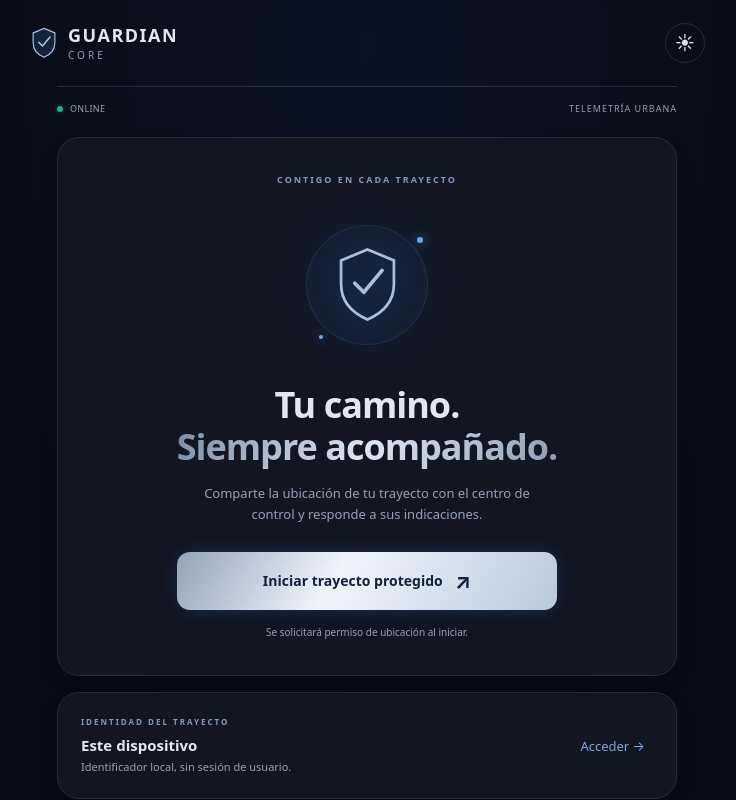
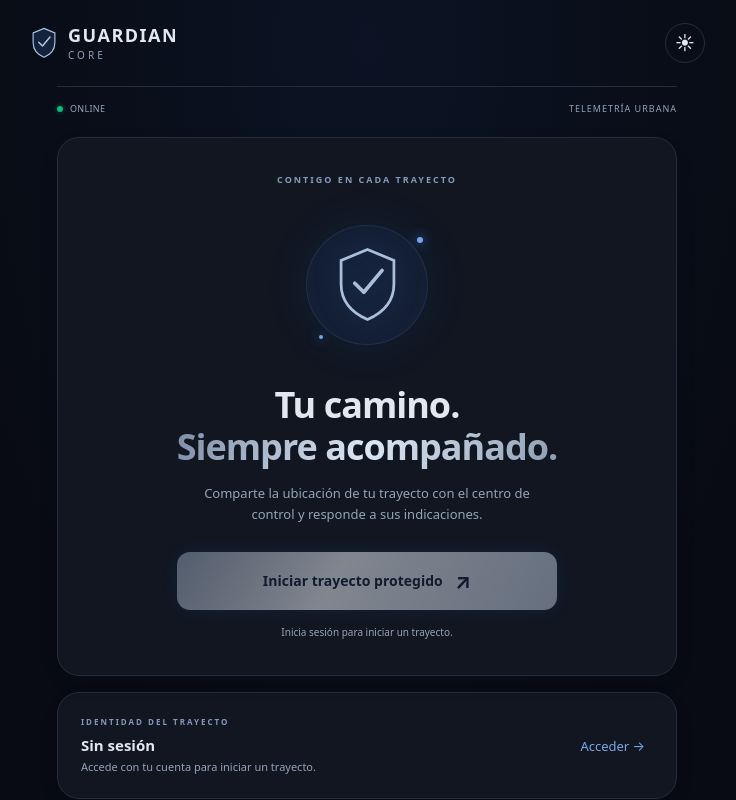
Before and after one commit to Narvi4441/BODO_GLIMT_RG, a React (Vite) app in the folder frontend/: page / in a window 1280 px wide. Shown: the top 800 px of the page, without its empty margins (273-1009 px from the left). Built offline with nearby package versions, Linux system fonts and the light colour scheme; no server answers.

Commit message:
use authenticated user for journeys

```diff
--- a/frontend/src/App.tsx
+++ b/frontend/src/App.tsx
@@ -9,11 +9,6 @@ import { CheckInModal } from './components/CheckInModal'
 import { InstallPrompt } from './components/InstallPrompt'
 import type { User } from './types'
 
-function deviceId() {
-  let id = localStorage.getItem('guardian-device-id')
-  if (!id) { id = `device-${crypto.randomUUID()}`; localStorage.setItem('guardian-device-id', id) }
-  return id
-}
 function lightPreference() {
   try { return localStorage.getItem('guardian-theme') === 'light' } catch { return false }
 }
@@ -54,7 +49,8 @@ export default function App() {
     setAccount(true)
   }
   async function start() {
-    try { await guardian.start(user ? String(user.id_usuario) : deviceId()) }
+    if (!user) { setAccount(true); return }
+    try { await guardian.start(String(user.id_usuario)) }
     catch { setError('El almacenamiento local no está disponible. Habilítalo para iniciar.') }
   }
   return <div className={`app-shell ${light ? 'light' : ''}`}>
--- a/frontend/src/pages/HomePage.tsx
+++ b/frontend/src/pages/HomePage.tsx
@@ -8,10 +8,10 @@ export function HomePage({ state, user, start, account }: { state: JourneyState;
       <div className="hero-shield"><svg viewBox="0 0 80 90" fill="none" aria-hidden="true"><path d="M40 6 69 18v26c0 20-13 32-29 39C24 76 11 64 11 44V18Z" stroke="currentColor" strokeWidth="3"/><path d="m26 43 10 10 20-24" stroke="currentColor" strokeWidth="4" strokeLinecap="round" strokeLinejoin="round"/></svg><span className="orb one"/><span className="orb two"/></div>
       <h1>Tu camino.<br/><span>Siempre acompañado.</span></h1>
       <p>Comparte la ubicación de tu trayecto con el centro de control y responde a sus indicaciones.</p>
-      <button className="primary full" disabled={!window.isSecureContext || !state.ready || state.busy || state.network === 'OFFLINE' || !!state.storageError} onClick={start}>{state.busy ? 'Solicitando GPS e iniciando…' : 'Iniciar trayecto protegido'} <span>↗</span></button>
-      <small>Se solicitará permiso de ubicación al iniciar.</small>
+      <button className="primary full" disabled={!user || !window.isSecureContext || !state.ready || state.busy || state.network === 'OFFLINE' || !!state.storageError} onClick={start}>{state.busy ? 'Solicitando GPS e iniciando…' : 'Iniciar trayecto protegido'} <span>↗</span></button>
+      <small>{user ? 'Se solicitará permiso de ubicación al iniciar.' : 'Inicia sesión para iniciar un trayecto.'}</small>
     </section>
-    <section className="panel identity"><div><span className="eyebrow">IDENTIDAD DEL TRAYECTO</span><h3>{user ? user.nombre_completo : 'Este dispositivo'}</h3><p>{user ? user.email : 'Identificador local, sin sesión de usuario.'}</p></div><button className="text-button" onClick={account}>{user ? 'Cuenta' : 'Acceder →'}</button></section>
+    <section className="panel identity"><div><span className="eyebrow">IDENTIDAD DEL TRAYECTO</span><h3>{user ? user.nombre_completo : 'Sin sesión'}</h3><p>{user ? user.email : 'Accede con tu cuenta para iniciar un trayecto.'}</p></div><button className="text-button" onClick={account}>{user ? 'Cuenta' : 'Acceder →'}</button></section>
     <div className="features"><article className="panel"><span>◎</span><h3>Ubicación real</h3><p>GPS del teléfono, con tu permiso.</p></article><article className="panel"><span>⇅</span><h3>Datos a salvo</h3><p>Buffer local si pierdes conexión.</p></article></div>
     <p className="footnote">Mantén GUARDIAN abierto durante el trayecto. El navegador puede suspender el GPS con la pantalla bloqueada o la app en segundo plano.</p>
   </>
```
